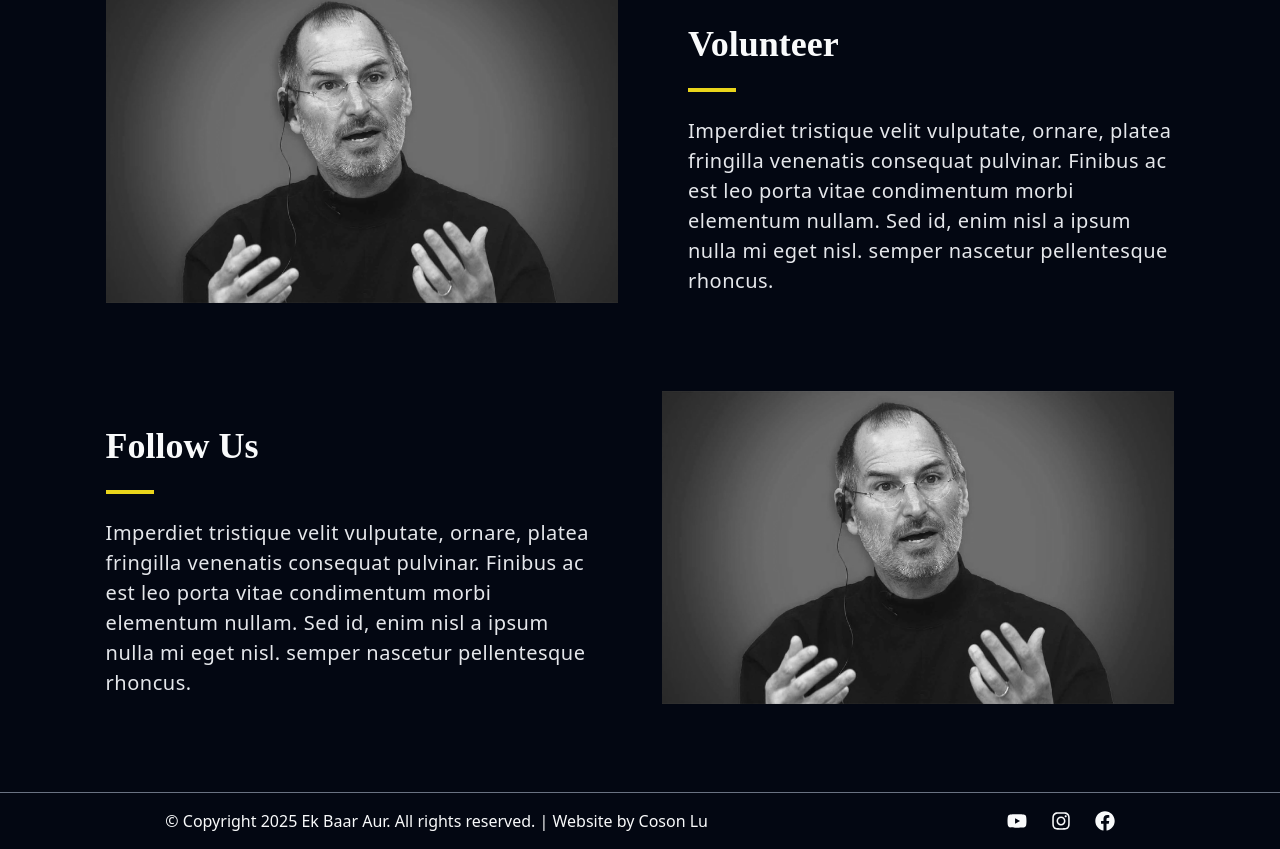
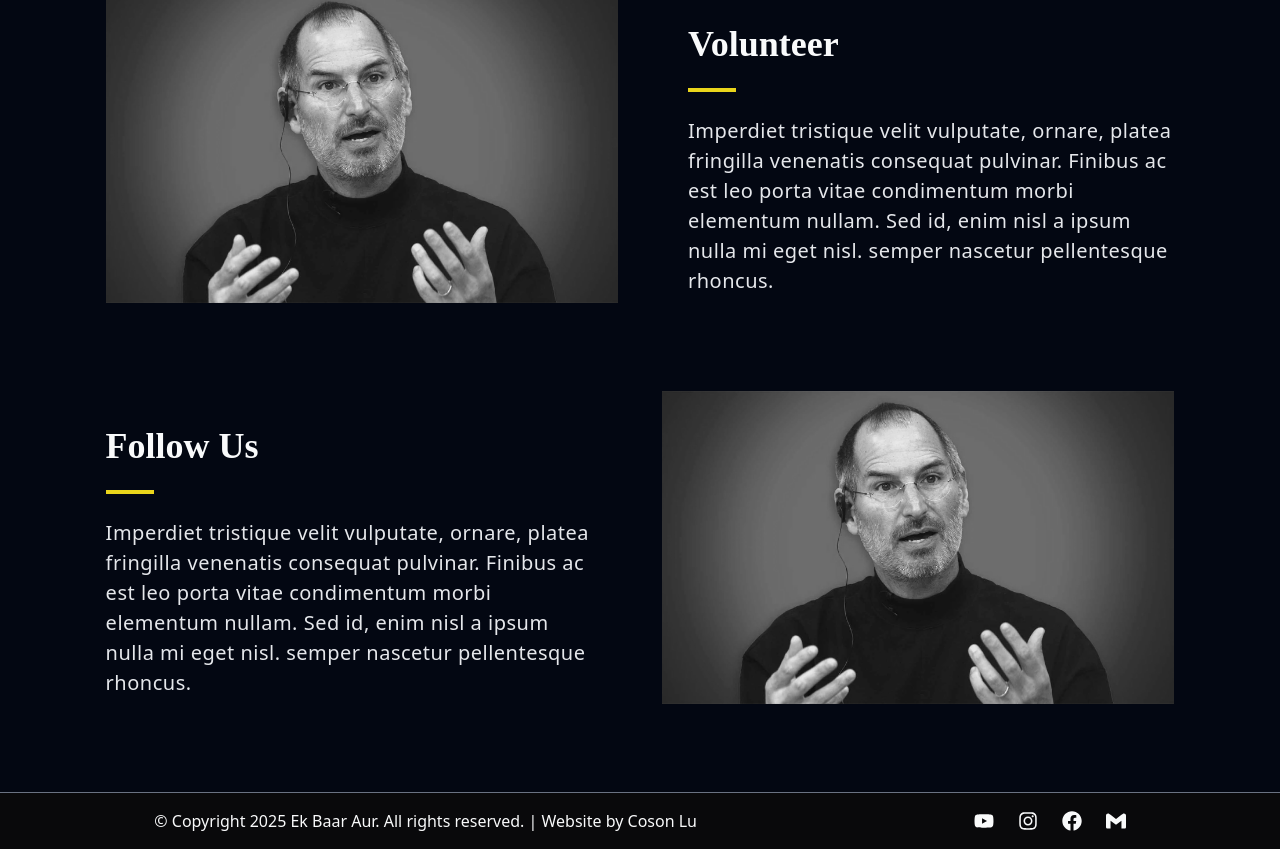
Before and after one commit to coson-lu/ekbaaraur, a React (Vite) app: page /gallery in a window 1280 px wide. Shown: the part 2035-2884 px from the top of the page. Built offline with nearby package versions, Linux system fonts and the light colour scheme; a web font is replaced by a local one.

Commit message:
added email to footer

```diff
--- a/src/components/Footer.jsx
+++ b/src/components/Footer.jsx
@@ -1,15 +1,17 @@
 import React from 'react';
 import { FaYoutube, FaInstagram, FaFacebook } from "react-icons/fa";
+import { SiGmail } from "react-icons/si";
 
 
 export default function Footer() {
   return (
-    <div className='flex mt-10 text-center justify-around p-4 border-t-1 border-gray-500 bg-gray-950 items-center font-sans'>
+    <div className='flex mt-10 text-center justify-around p-4 border-t-1 border-gray-500 bg-zinc-950 items-center font-sans'>
       <p>© Copyright 2025 Ek Baar Aur. All rights reserved. | Website by Coson Lu</p>
       <div className='flex justify-center items-center gap-6'>
         <a href='https://www.youtube.com/channel/UC3tXJ2VqxCipwQFVbdSiYrA' className='text-[20px]'><FaYoutube /></a>
         <a href='https://www.instagram.com/ekbaaraur21/' className='text-[20px]'><FaInstagram /></a>
         <a href='https://www.facebook.com/people/Ek-Baar-Aur/pfbid02mdX3fkUXwhCoURbScDEaAp3QvnFxJ8d3atAFdFaApJeDPhZQJiLn49cqiMQqVhkUl/' className='text-[20px]'><FaFacebook /></a>
+        <a href='mailto:ekbaaraur2021@gmail.com' className='text-[20px]'><SiGmail /></a>
       </div>
     </div>
   );
```
